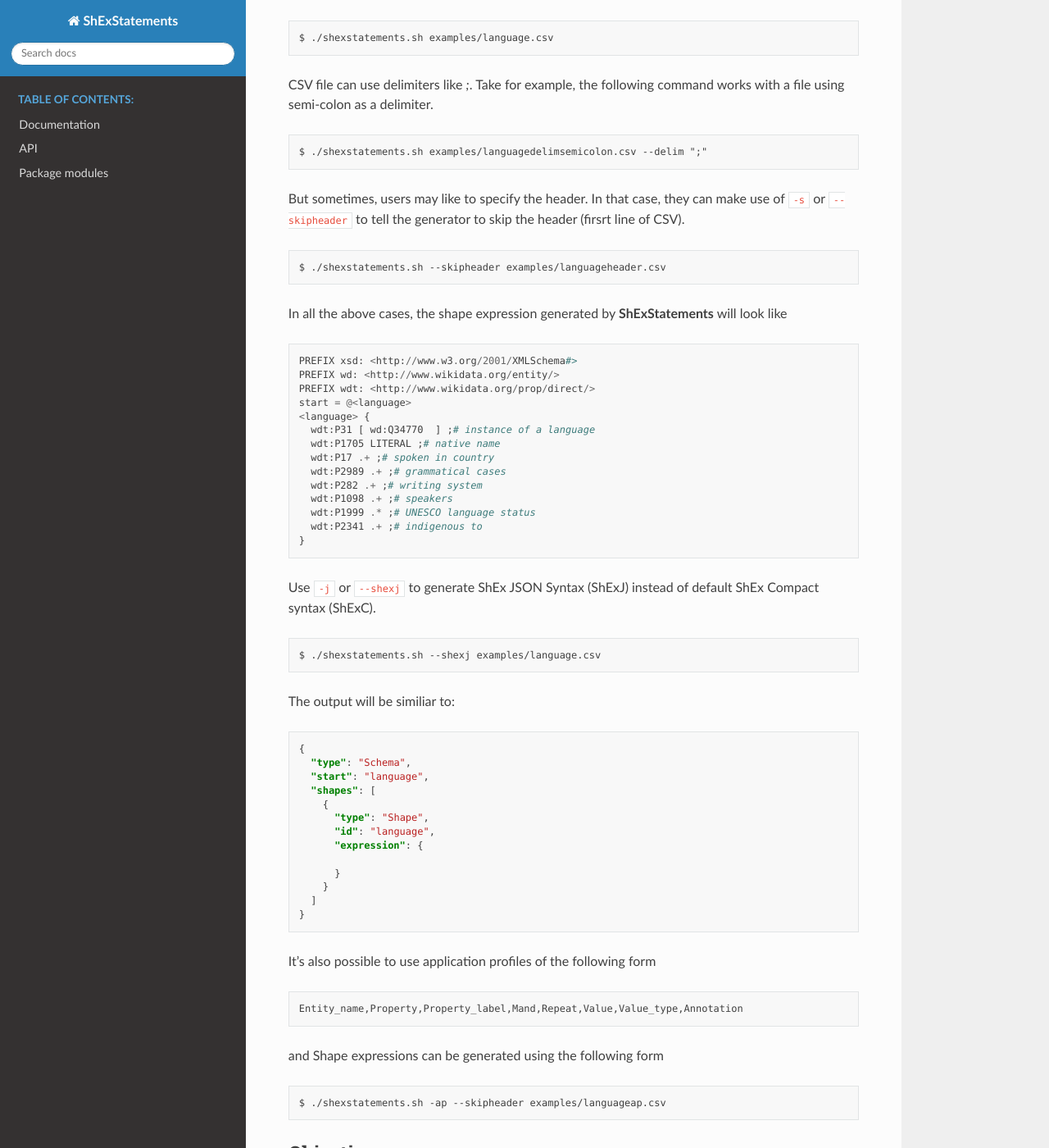
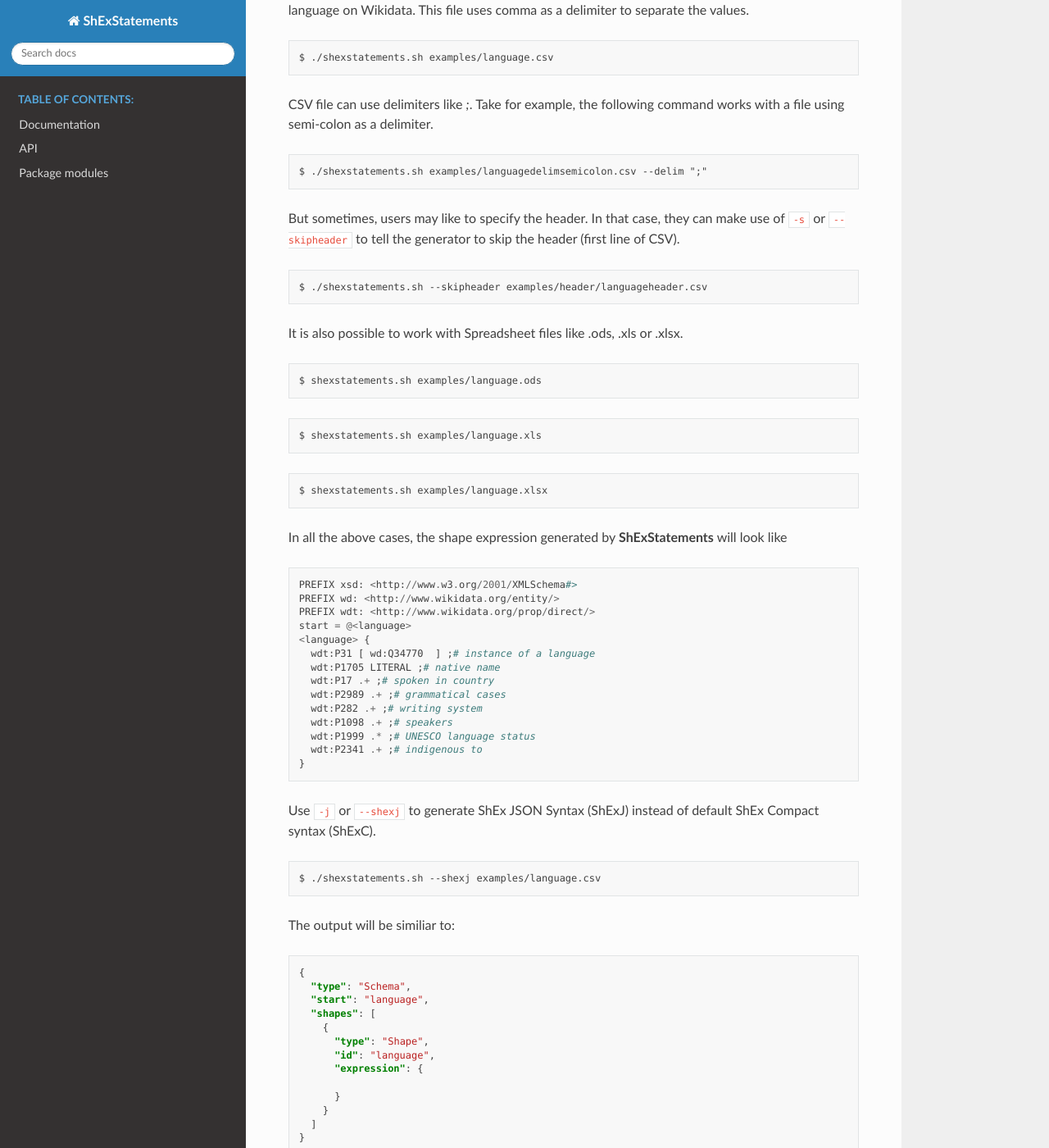
Before and after one commit to johnsamuelwrites/ShExStatements, a Sphinx documentation site: the page built from docs/index.rst, in a window 1280 px wide and 1400 px high, scrolled down 1158 px. Shown: the whole window at 82% size. Built offline with Sphinx 7.4.7 and the Read the Docs theme 2.0.0, drawn with Linux system fonts in a browser that asks for light colours; some of the changed text lies outside the part shown.

Commit message:
Update documentation

```diff
--- a/docs/docs.rst
+++ b/docs/docs.rst
@@ -74,7 +74,7 @@ the header (firsrt line of CSV).
 
 ::
 
-    $ ./shexstatements.sh --skipheader examples/languageheader.csv
+    $ ./shexstatements.sh --skipheader examples/header/languageheader.csv
 
 In all the above cases, the shape expression generated by
 **ShExStatements** will look like
--- a/docs/index.rst
+++ b/docs/index.rst
@@ -76,11 +76,25 @@ command works with a file using semi-colon as a delimiter.
 
 But sometimes, users may like to specify the header. In that case, they
 can make use of ``-s`` or ``--skipheader`` to tell the generator to skip
-the header (firsrt line of CSV).
+the header (first line of CSV).
 
 ::
 
-    $ ./shexstatements.sh --skipheader examples/languageheader.csv
+    $ ./shexstatements.sh --skipheader examples/header/languageheader.csv
+
+It is also possible to work with Spreadsheet files like .ods, .xls or .xlsx.
+
+::
+
+    $ shexstatements.sh examples/language.ods
+
+::
+
+$ shexstatements.sh examples/language.xls
+
+::
+
+$ shexstatements.sh examples/language.xlsx
 
 In all the above cases, the shape expression generated by
 **ShExStatements** will look like
```
Also changed, not shown: other parts of docs/index.rst (+2 -2 lines), README.md (+3 -3 lines), docs/docs.md (+1 -1 lines), 2 other files.
